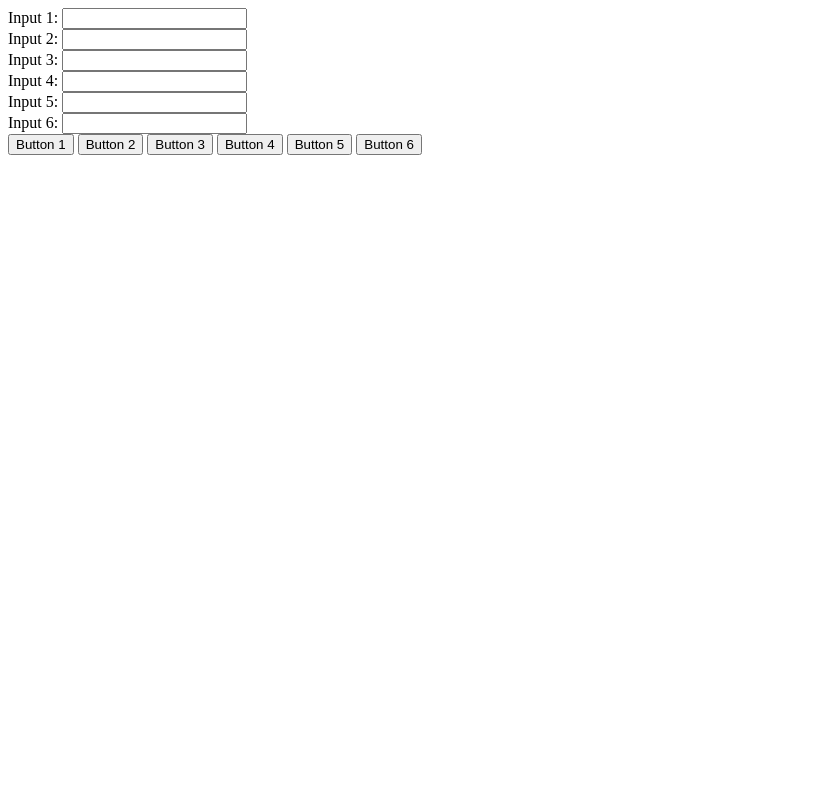
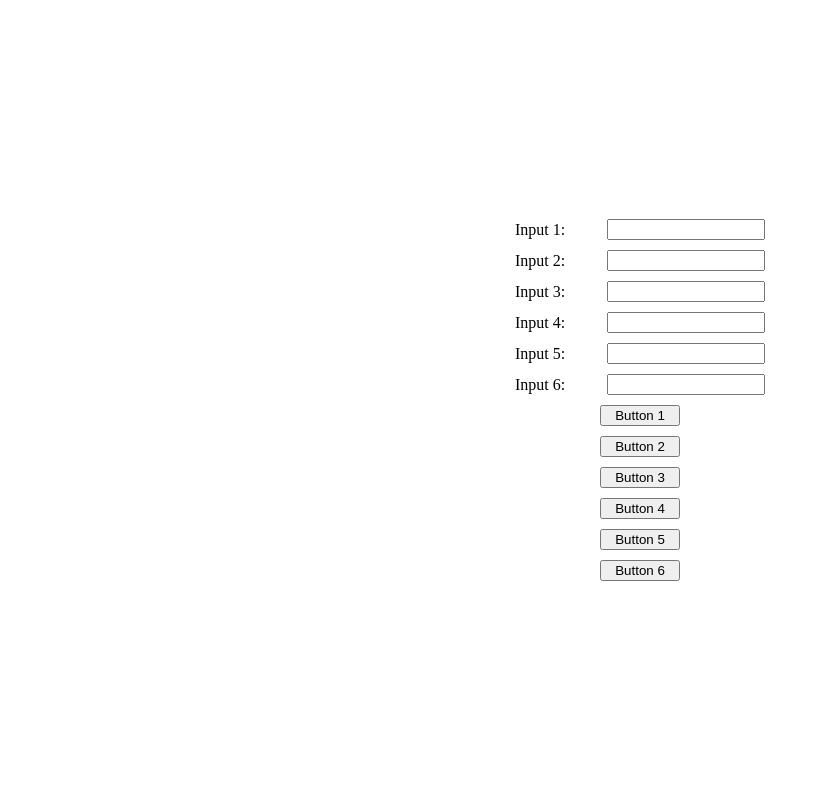
Before and after one commit to michael-lee-bubble/pythonanywhere-live, a Flask app: page / in a window 1280 px wide. Shown: the whole page, without its empty margins (0-820 px from the left). Run offline with Flask 3, Linux system fonts and the light colour scheme.

Commit message:
Update page html.

```diff
--- a/templates/index.html
+++ b/templates/index.html
@@ -2,43 +2,58 @@
 <html>
 
 <head>
-    <title>Simple HTML Form</title>
+    <title>Sleek HTML Form</title>
+    <style>
+        body {
+            display: flex;
+            justify-content: center;
+            align-items: center;
+            height: 100vh;
+            margin: 0;
+        }
+
+        form {
+            display: flex;
+            flex-direction: column;
+            align-items: center;
+            gap: 10px;
+        }
+
+        label {
+            display: flex;
+            justify-content: space-between;
+            align-items: center;
+            width: 250px;
+            /* Adjust as needed */
+        }
+
+        input {
+            width: 150px;
+            /* Adjust as needed */
+        }
+
+        button {
+            width: 80px;
+            /* Adjust as needed */
+        }
+    </style>
 </head>
 
 <body>
     <form>
-        <label for="input1">Input 1:</label>
-        <input type="text" id="input1"><br>
-
-        <label for="input2">Input 2:</label>
-        <input type="text" id="input2"><br>
-
-        <label for="input3">Input 3:</label>
-        <input type="text" id="input3"><br>
-
-        <label for="input4">Input 4:</label>
-        <input type="text" id="input4"><br>
-
-        <label for="input5">Input 5:</label>
-        <input type="text" id="input5"><br>
-
-        <label for="input6">Input 6:</label>
-        <input type="text" id="input6"><br>
-
-        <button type="button" onclick="submitForm()">Button 1</button>
-        <button type="button" onclick="submitForm()">Button 2</button>
-        <button type="button" onclick="submitForm()">Button 3</button>
-        <button type="button" onclick="submitForm()">Button 4</button>
-        <button type="button" onclick="submitForm()">Button 5</button>
-        <button type="button" onclick="submitForm()">Button 6</button>
+        <label for="input1">Input 1: <input type="text" id="input1"></label>
+        <label for="input2">Input 2: <input type="text" id="input2"></label>
+        <label for="input3">Input 3: <input type="text" id="input3"></label>
+        <label for="input4">Input 4: <input type="text" id="input4"></label>
+        <label for="input5">Input 5: <input type="text" id="input5"></label>
+        <label for="input6">Input 6: <input type="text" id="input6"></label>
+        <button type="button">Button 1</button>
+        <button type="button">Button 2</button>
+        <button type="button">Button 3</button>
+        <button type="button">Button 4</button>
+        <button type="button">Button 5</button>
+        <button type="button">Button 6</button>
     </form>
-
-    <script>
-        function submitForm() {
-            // You can add JavaScript logic here to handle button clicks
-            alert("Button clicked!");
-        }
-    </script>
 </body>
 
 </html>
```
